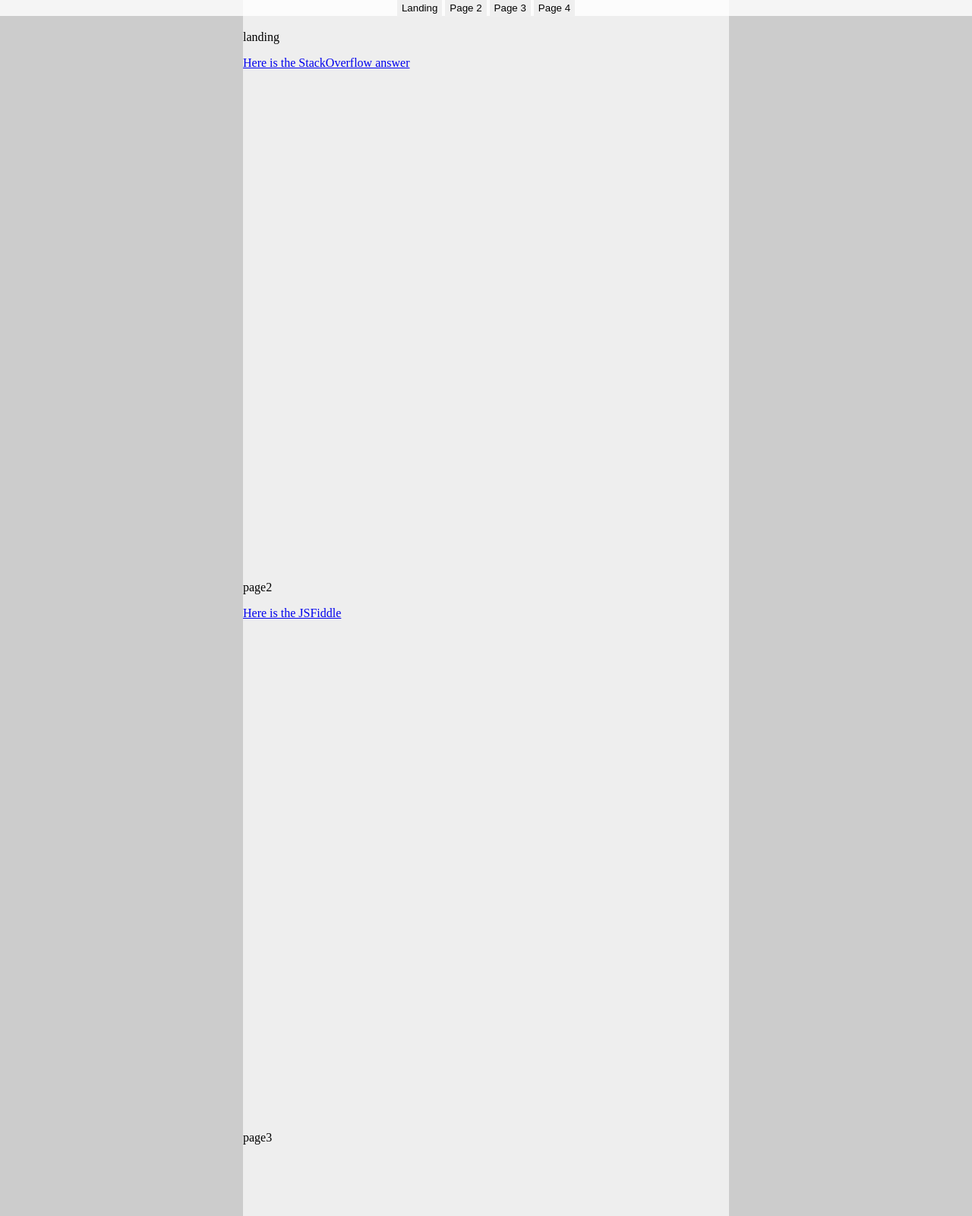
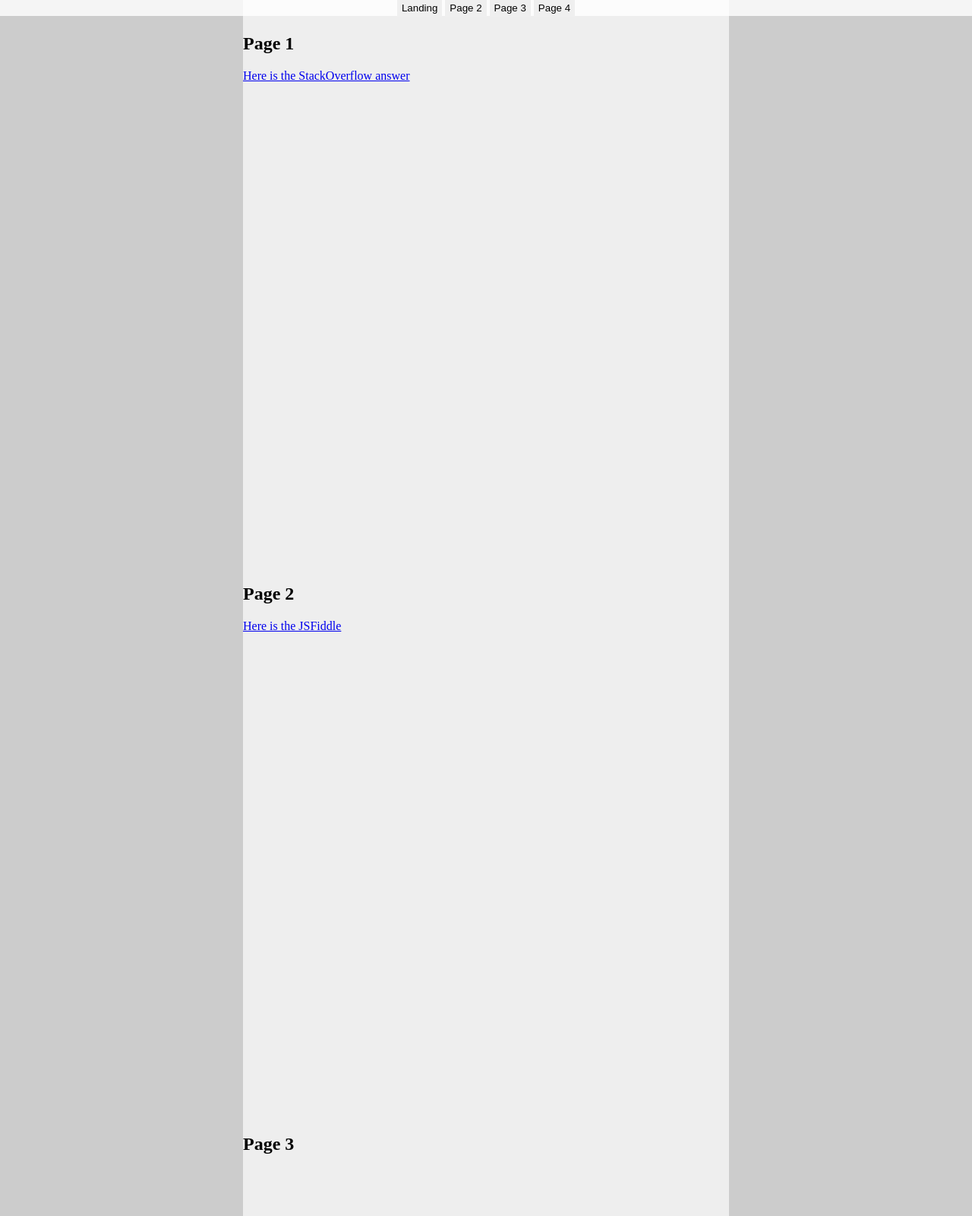
Before and after one commit to DaveEveritt/pure-js-smooth-scroll, a plain HTML site: page index.html in a window 1280 px wide. Shown: the top 1600 px of the page at 76% size. Drawn offline with Linux system fonts and the light colour scheme.

Commit message:
added h2 to sections

```diff
--- a/index.html
+++ b/index.html
@@ -9,29 +9,29 @@
 
 <body>
 <nav>
-  <button onclick="ScrollTo('page1')">Landing</button>
-  <button onclick="ScrollTo('page2')">Page 2</button>
-  <button onclick="ScrollTo('page3')">Page 3</button>
-  <button onclick="ScrollTo('page4')">Page 4</button>
+  <button onclick="ScrollTo('Page1')">Landing</button>
+  <button onclick="ScrollTo('Page2')">Page 2</button>
+  <button onclick="ScrollTo('Page3')">Page 3</button>
+  <button onclick="ScrollTo('Page4')">Page 4</button>
 </nav>
 
 <main>
-  <section id="page1">
-    <p>landing</p>
+  <section id="Page1">
+    <h2>Page 1</h2>
     <p><a href="http://stackoverflow.com/a/36929383/123033">Here is the StackOverflow answer</a></p>
   </section>
 
-  <section id="page2">
-    <p>page2</p>
+  <section id="Page2">
+    <h2>Page 2</h2>
     <p><a href="https://jsfiddle.net/jd7q25hg/12/">Here is the JSFiddle</a></p>
   </section>
 
-  <section id="page3">
-    <p>page3</p>
+  <section id="Page3">
+    <h2>Page 3</h2>
   </section>
 
-  <section id="page4">
-    <p>page4</p>
+  <section id="Page4">
+    <h2>Page 4</h2>
   </section>
 </main>
 
```
